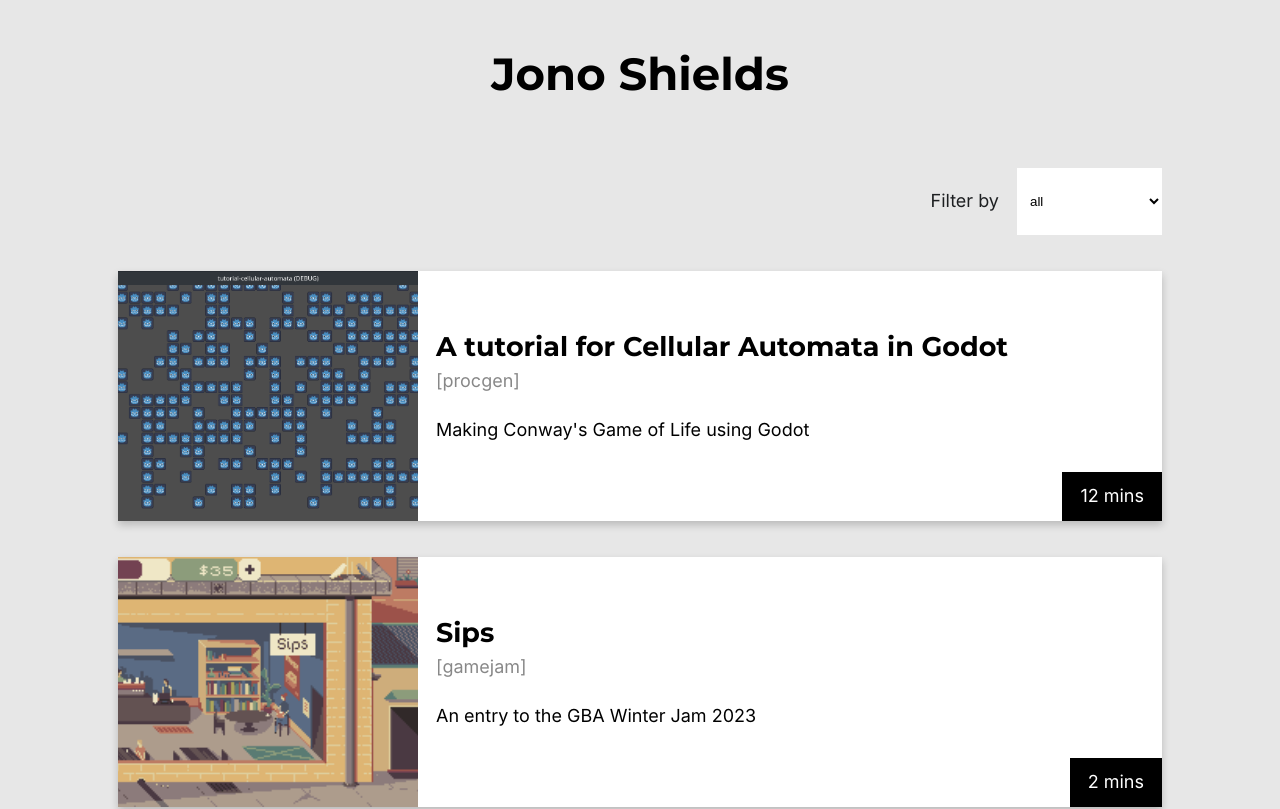
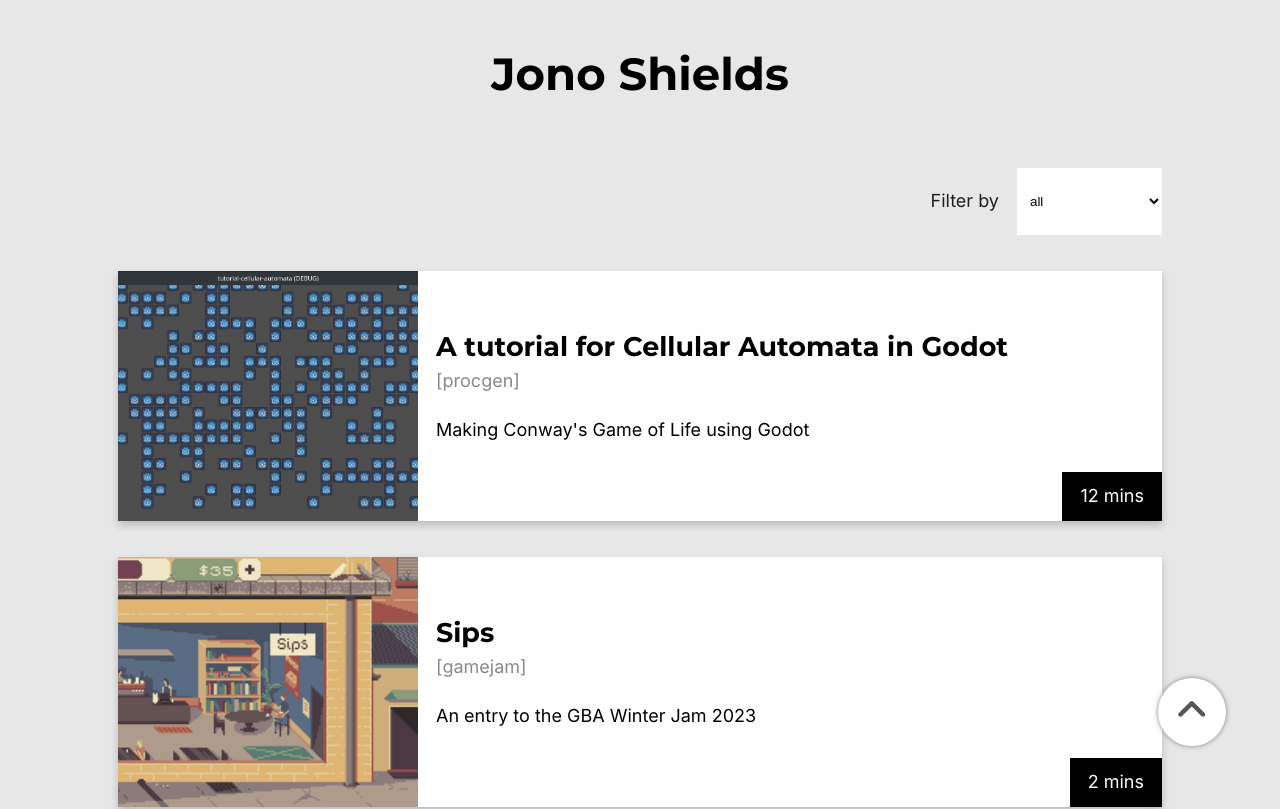
Before and after one commit to foopod/blog6, a Next.js app: page / in a window 1280 px wide. Shown: the top 809 px of the page. Built offline with nearby package versions, Linux system fonts and the light colour scheme; a web font is replaced by a local one.

Commit message:
update scroll to top

```diff
--- a/components/Page/Page.styles.tsx
+++ b/components/Page/Page.styles.tsx
@@ -37,6 +37,7 @@ const styles = {
 		margin: 'auto',
 		padding: '0rem',
 		maxWidth: standardPageWidth,
+		marginBottom: '8em',
 		'@media (min-width: 768px)': {
 			padding: '1rem',
 		},
--- a/components/Page/Page.tsx
+++ b/components/Page/Page.tsx
@@ -1,6 +1,7 @@
 import { ReactNode } from 'react'
 import Header from '../Header/Header'
 import useStyles from './Page.styles'
+import ScrollToTop from '../Widgets/ScrollToTop'
 
 interface Props {
 	children: ReactNode
@@ -12,6 +13,7 @@ const Page = ({ children }: Props) => {
 	return (
 		<>
 			<Header />
+			<ScrollToTop />
 			<div className={classes.container}>{children}</div>
 		</>
 	)
--- a/components/Posts/PostItem.tsx
+++ b/components/Posts/PostItem.tsx
@@ -3,7 +3,6 @@ import { FontAwesomeIcon } from '@fortawesome/react-fontawesome'
 import { darkGrey } from '../../constant/colors'
 import PostType from '../../interface/Post'
 import Signup from '../Signup/Signup'
-import ScrollToTop from '../Widgets/ScrollToTop'
 import useStyles from './PostItem.styles'
 
 import Prism from 'prismjs'
@@ -76,7 +75,6 @@ const PostItem = ({ post }: Props) => {
 						</span>
 					</div>
 				)}
-				<ScrollToTop />
 				{post.next && (
 					<div className={classes.right}>
 						<span>
--- a/components/Widgets/ScrollToTop.styles.tsx
+++ b/components/Widgets/ScrollToTop.styles.tsx
@@ -5,13 +5,20 @@ const styles = {
 	container: {
 		textAlign: 'center',
 		cursor: 'pointer',
-	},
-	goUp: {
-		fontFamily: headingfontFamily,
-		fontWeight: 'bold',
-		fontSize: '1.2rem',
-		padding: '0 1rem',
-	},
+		position: 'fixed',
+		right: '3em',
+		bottom: '3em',
+		backgroundColor: 'white',
+		borderRadius: '50%',
+		height: '50px',
+		width: '50px',
+		padding: '0.8rem 0.5rem 0.2rem 0.5rem',
+		boxShadow: '0px 0px 5px gray',
+		zIndex: 1000,
+		'svg':{
+			paddingTop: '8px',
+		}
+	}
 }
 
 export default createUseStyles(styles)
--- a/components/Widgets/ScrollToTop.tsx
+++ b/components/Widgets/ScrollToTop.tsx
@@ -1,4 +1,4 @@
-import { faAnglesUp } from '@fortawesome/free-solid-svg-icons'
+import { faAngleUp } from '@fortawesome/free-solid-svg-icons'
 import { FontAwesomeIcon } from '@fortawesome/react-fontawesome'
 import React from 'react'
 import { darkGrey } from '../../constant/colors'
@@ -15,12 +15,8 @@ export default function ScrollToTop() {
 	}
 
 	return (
-		<div className={classes.container}>
-			<div onClick={scrollToTop}>
-				<span className={classes.goUp}>
-					<FontAwesomeIcon icon={faAnglesUp} size={'2x'} color={darkGrey} />
-				</span>
-			</div>
+		<div className={classes.container} onClick={scrollToTop}>
+			<FontAwesomeIcon icon={faAngleUp} size={'2x'} color={darkGrey}/>
 		</div>
 	)
 }
```
